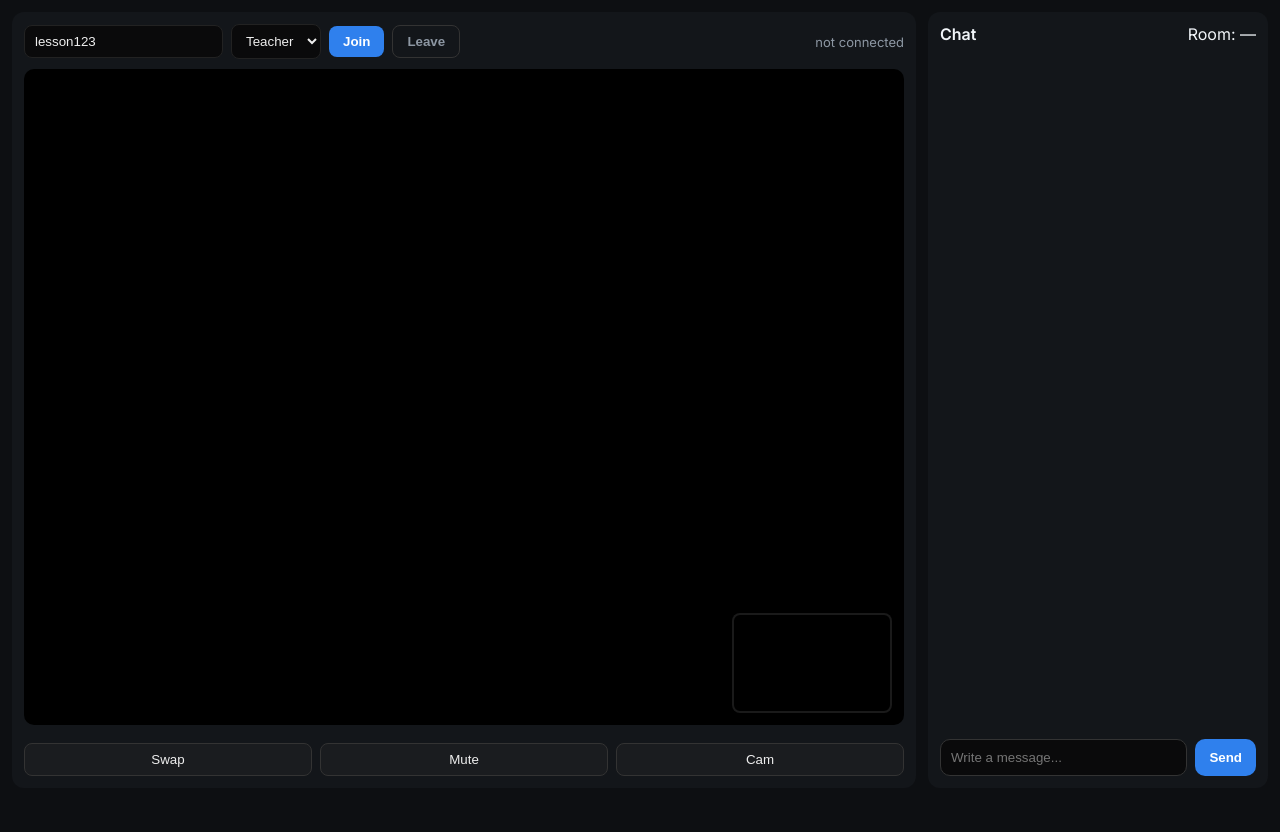
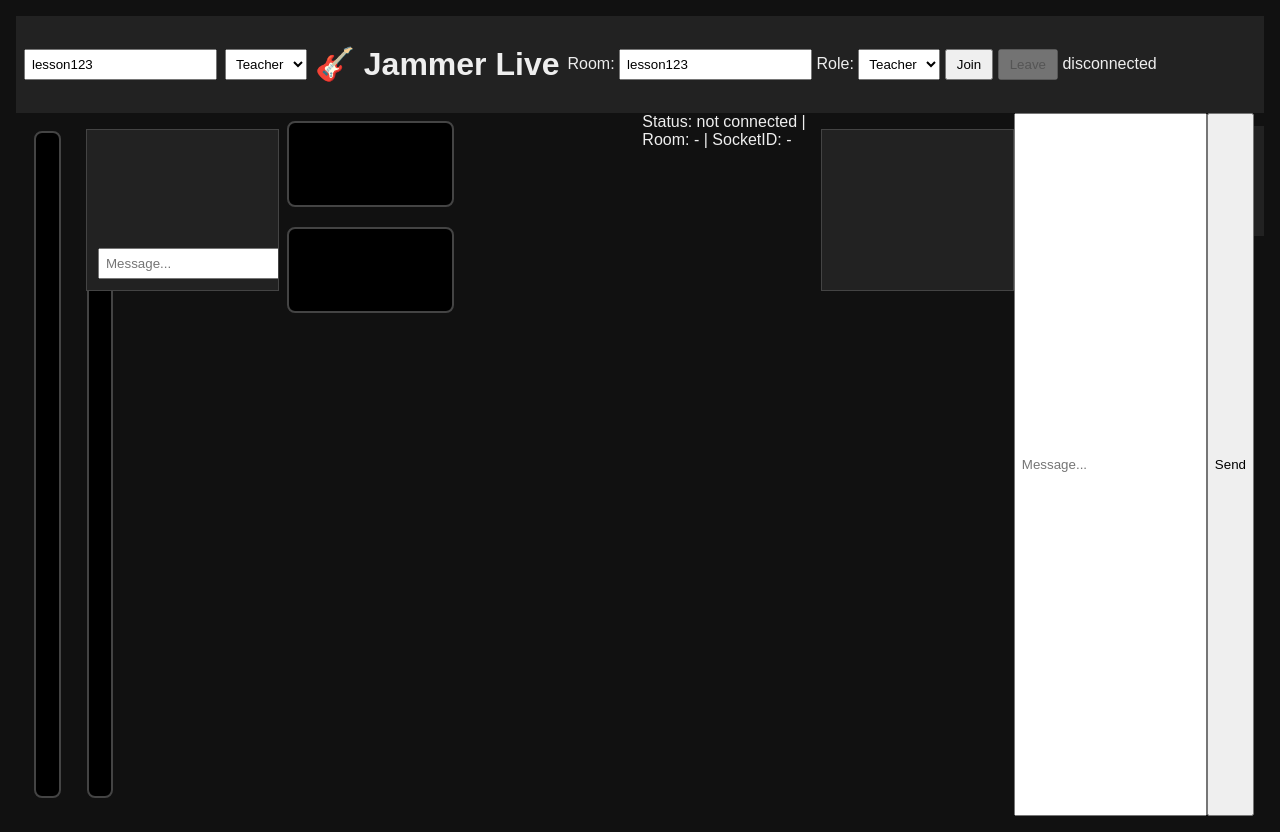
Before and after one commit to Proodoosser/jammer-live, a website: page public/index.html in a window 1280 px wide. Before the commit the page ends 800 px from the top, so only its background shows below. Drawn offline with nearby package versions, Linux system fonts and the light colour scheme.

Commit message:
Update index.html

```diff
--- a/public/index.html
+++ b/public/index.html
@@ -3,255 +3,83 @@
 <head>
   <meta charset="utf-8" />
   <meta name="viewport" content="width=device-width, initial-scale=1" />
-<title>Jammer — Telegram Style</title>
-<link href="https://fonts.googleapis.com/css2?family=Inter:wght@400;600&display=swap" rel="stylesheet">
+  <title>Jammer — Live</title>
+  <meta charset="UTF-8" />
+  <meta name="viewport" content="width=device-width, initial-scale=1.0"/>
+  <title>Jammer Live</title>
   <style>
-  :root {
-    --bg: #0d0f12;
-    --panel: #13161a;
-    --muted: #8d97a3;
-    --accent: #2f80ed;
-    --bubble-teacher: #e8f0ff;
-    --bubble-student: #e8ffe8;
-    --bubble-system: #2b2b2b;
-  }
-  * { box-sizing: border-box; }
-  body {
-    margin: 0;
-    height: 100vh;
-    display: flex;
-    background: var(--bg);
-    font-family: Inter, system-ui, sans-serif;
-    color: #f1f5f9;
-  }
-
-  .app {
-    display: grid;
-    grid-template-columns: 1fr 340px;
-    width: 100%;
-    gap: 12px;
-    padding: 12px;
-  }
-
-  /* LEFT: video + controls */
-  .left {
-    display: flex;
-    flex-direction: column;
-    gap: 10px;
-    background: var(--panel);
-    border-radius: 12px;
-    padding: 12px;
-  }
-  .top-controls {
-    display: flex;
-    gap: 8px;
-    align-items: center;
-    flex-wrap: wrap;
-  }
-  .top-controls input, .top-controls select {
-    padding: 8px 10px;
-    border-radius: 8px;
-    border: 1px solid #222;
-    background: #0a0a0b;
-    color: #eee;
-  }
-  .btn {
-    background: var(--accent);
-    border: none;
-    padding: 8px 14px;
-    border-radius: 8px;
-    color: white;
-    font-weight: 600;
-    cursor: pointer;
-  }
-  .btn.ghost {
-    background: transparent;
-    border: 1px solid #333;
-    color: var(--muted);
-  }
-  .status {
-    font-size: 13px;
-    margin-left: auto;
-    color: var(--muted);
-  }
-
-  .video-stage {
-    flex: 1;
-    display: flex;
-    align-items: center;
-    justify-content: center;
-    background: #000;
-    border-radius: 10px;
-    position: relative;
-    overflow: hidden;
-  }
-  video {
-    width: 100%;
-    height: 100%;
-    object-fit: cover;
-  }
-  #miniWrap {
-    position: absolute;
-    width: 160px;
-    height: 100px;
-    bottom: 12px;
-    right: 12px;
-    border: 2px solid rgba(255,255,255,0.1);
-    border-radius: 8px;
-    overflow: hidden;
-    background: #000;
-    cursor: grab;
-  }
-  #miniWrap video {
-    width: 100%;
-    height: 100%;
-    object-fit: cover;
-  }
-
-  .video-actions {
-    display: flex;
-    gap: 8px;
-    margin-top: 8px;
-  }
-  .small-btn {
-    flex: 1;
-    padding: 8px;
-    border-radius: 8px;
-    border: 1px solid #333;
-    background: #1a1c1f;
-    color: #eee;
-    cursor: pointer;
-  }
-
-  /* RIGHT: chat */
-  .right {
-    display: flex;
-    flex-direction: column;
-    background: var(--panel);
-    border-radius: 12px;
-    padding: 12px;
-  }
-  .chat-header {
-    display: flex;
-    justify-content: space-between;
-    margin-bottom: 8px;
-  }
-  .chat-title { font-weight: 600; font-size: 16px; }
-  .chat-area {
-    flex: 1;
-    overflow-y: auto;
-    display: flex;
-    flex-direction: column;
-    gap: 8px;
-    padding: 4px;
-  }
-  .row { display: flex; gap: 8px; }
-  .row.right { justify-content: flex-end; }
-  .bubble {
-    padding: 10px 12px;
-    border-radius: 14px;
-    max-width: 75%;
-    font-size: 14px;
-    line-height: 1.3;
-  }
-  .bubble.teacher {
-    background: var(--bubble-teacher);
-    color: #0c2340;
-    border-bottom-right-radius: 4px;
-  }
-  .bubble.student {
-    background: var(--bubble-student);
-    color: #083b08;
-    border-bottom-left-radius: 4px;
-  }
-  .bubble.system {
-    background: transparent;
-    color: var(--muted);
-    font-style: italic;
-  }
-  .avatar {
-    width: 32px; height: 32px; border-radius: 50%;
-    background: #2b2b2b;
-    display: flex; align-items: center; justify-content: center;
-    font-weight: bold; color: white;
-  }
-  .ts {
-    display: block;
-    margin-top: 4px;
-    font-size: 11px;
-    color: var(--muted);
-  }
-  .chat-input {
-    margin-top: 8px;
-    display: flex;
-    gap: 8px;
-  }
-  .chat-input input {
-    flex: 1;
-    padding: 10px;
-    border-radius: 10px;
-    border: 1px solid #333;
-    background: #0a0a0b;
-    color: #eee;
-  }
-  .chat-input button {
-    padding: 10px 14px;
-    border: none;
-    border-radius: 10px;
-    background: var(--accent);
-    color: white;
-    font-weight: 600;
-    cursor: pointer;
-  }
-
-  @media (max-width: 900px) {
-    .app { grid-template-columns: 1fr; }
-    .right { order: 2; }
-    .left { order: 1; }
-    #miniWrap { width: 120px; height: 80px; }
-  }
+    body { margin:0; font-family: sans-serif; background:#111; color:#eee; display:flex; flex-direction:column; height:100vh; }
+    header { padding:8px; background:#222; display:flex; gap:8px; align-items:center; }
+    header input, header select { padding:6px; }
+    header button { padding:6px 10px; cursor:pointer; }
+    #videos { flex:1; display:flex; gap:10px; padding:10px; }
+    video { background:#000; flex:1; border-radius:8px; }
+    #chat { width:320px; background:#181818; display:flex; flex-direction:column; }
+    #chatArea { flex:1; overflow:auto; padding:10px; }
+    .msg { margin:4px 0; }
+    .teacher { color:#2f80ed; }
+    .student { color:#4caf50; }
+    .system { color:#888; font-style:italic; }
+    #chatInput { display:flex; gap:6px; padding:6px; }
+    #chatInput input { flex:1; padding:6px; }
+    body { font-family: sans-serif; padding: 1em; background: #111; color: #eee; }
+    video { width: 45%; background: #000; margin: 0.5em; border: 2px solid #444; }
+    #controls { margin: 1em 0; }
+    #chat { border: 1px solid #444; height: 150px; overflow-y: auto; padding: 5px; margin-top: 1em; background: #222; }
+    .msg { margin: 2px 0; }
+    #log { font-size: 0.8em; background: #222; padding: 5px; margin-top: 1em; height: 100px; overflow-y: auto; }
   </style>
 </head>
 <body>
-  <div class="app">
-    <div class="left">
-      <div class="top-controls">
-        <input id="roomId" type="text" value="lesson123" placeholder="Room ID">
+  <header>
+    <input id="roomId" value="lesson123" />
     <select id="roleSelect">
       <option value="teacher">Teacher</option>
       <option value="student">Student</option>
     </select>
-        <button class="btn" id="joinBtn">Join</button>
-        <button class="btn ghost" id="leaveBtn" disabled>Leave</button>
-        <div class="status" id="status">not connected</div>
+  <h1>🎸 Jammer Live</h1>
+
+  <div id="controls">
+    <label>Room: <input id="roomId" value="lesson123"></label>
+    <label>Role:
+      <select id="roleSelect">
+        <option value="teacher">Teacher</option>
+        <option value="student">Student</option>
+      </select>
+    </label>
+    <button id="joinBtn">Join</button>
+    <button id="leaveBtn" disabled>Leave</button>
+    <span id="status">disconnected</span>
+  </header>
   </div>
 
-      <div class="video-stage" id="mainWrap">
+  <div style="flex:1; display:flex; overflow:hidden;">
+    <div id="videos">
+      <video id="localVideo" autoplay playsinline muted></video>
       <video id="remoteVideo" autoplay playsinline></video>
-        <div id="miniWrap"><video id="localVideo" autoplay playsinline muted></video></div>
     </div>
-
-      <div class="video-actions">
-        <button class="small-btn" id="swapBtn">Swap</button>
-        <button class="small-btn" id="muteBtn">Mute</button>
-        <button class="small-btn" id="camBtn">Cam</button>
+    <div id="chat">
+      <div id="chatArea"></div>
+      <div id="chatInput">
+        <input id="chatMsg" placeholder="Message..." />
+        <button id="sendBtn">Send</button>
       </div>
     </div>
-
-    <div class="right">
-      <div class="chat-header">
-        <div class="chat-title">Chat</div>
-        <div>Room: <span id="showRoom">—</span></div>
-      </div>
-      <div class="chat-area" id="chatArea"></div>
-      <div class="chat-input">
-        <input id="chatInput" placeholder="Write a message...">
-        <button id="sendChatBtn">Send</button>
-      </div>
-    </div>
+  <div>
+    <video id="localVideo" autoplay playsinline muted></video>
+    <video id="remoteVideo" autoplay playsinline></video>
   </div>
 
   <script src="/socket.io/socket.io.js"></script>
+  <div>Status: <span id="status">not connected</span> | Room: <span id="showRoom">-</span> | SocketID: <span id="socketId">-</span></div>
+
+  <div id="chat"></div>
+  <input id="chatInput" placeholder="Message..."/>
+  <button id="sendChatBtn">Send</button>
+
+  <div id="log"></div>
+
+  <script src="https://cdn.socket.io/4.7.5/socket.io.min.js"></script>
   <script src="app.js"></script>
 </body>
 </html>
```
Lines whose indentation alone changed are shown as unchanged.
